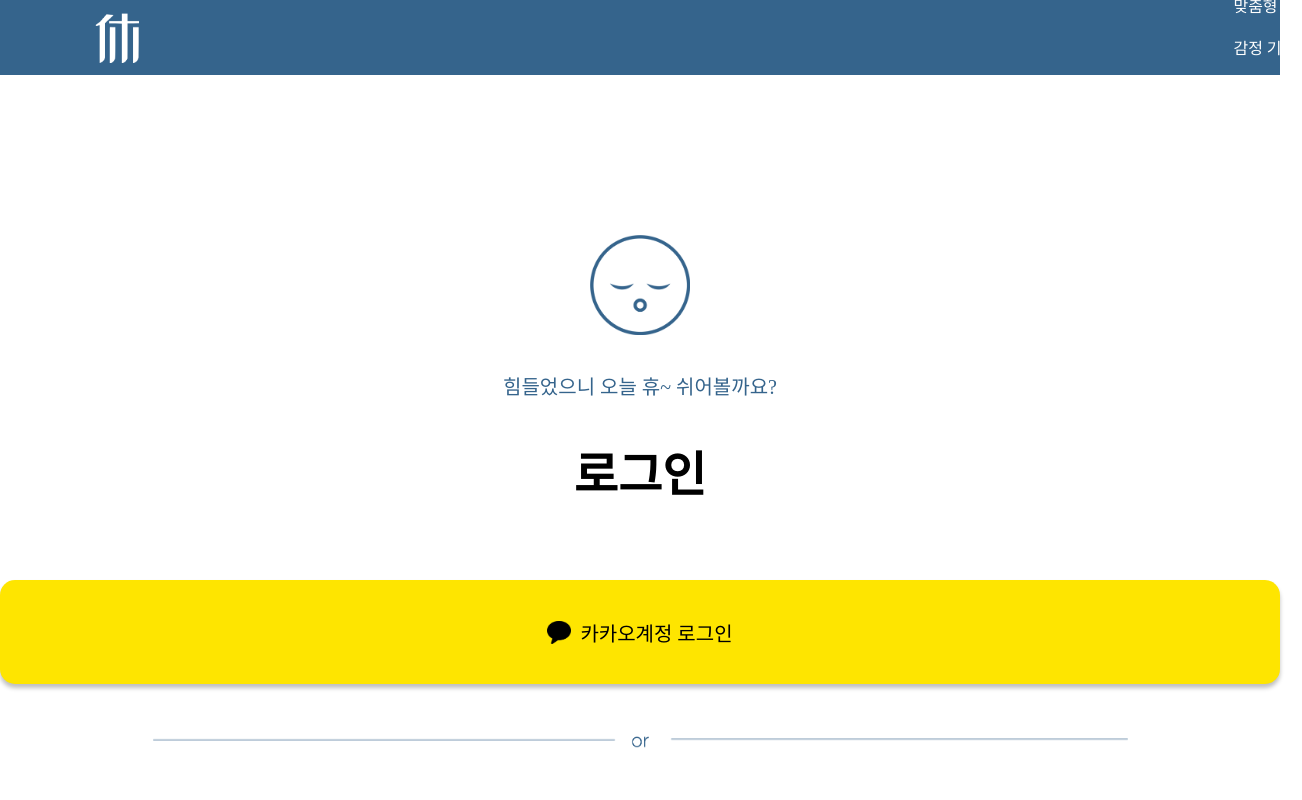
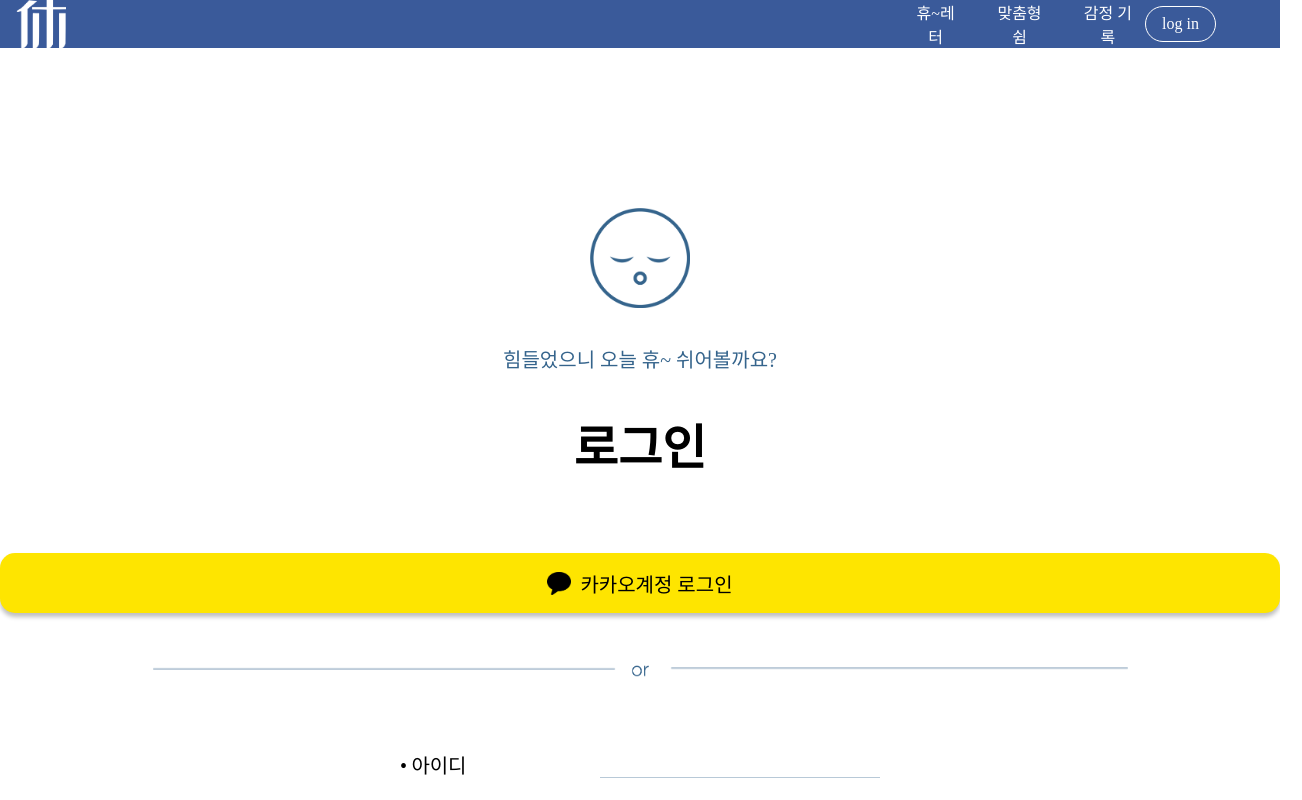
Before and after one commit to Serengeti-HYU/Hyu_frontend, a React (Create React App) app: page /login in a window 1280 px wide. Shown: the top 800 px of the page, 1302 px wide, since content can reach past the window. Built offline with nearby package versions, Linux system fonts and the light colour scheme; a web font is replaced by a local one.

Commit message:
chore: Header 수정

```diff
--- a/src/components/NoLoginHeader.jsx
+++ b/src/components/NoLoginHeader.jsx
@@ -1,105 +1,70 @@
+import React from "react";
 import styled from "styled-components";
-import { useNavigate } from "react-router-dom";
+import { Link } from "react-router-dom";
 
 const HeaderContainer = styled.div`
-  background: ${(props) => props.theme.color.blue};
-  font-size: ${(props) => props.theme.fontSize.small};
-  color: white;
+  position: relative;
   width: 100%;
-  height: 75px;
+  background-color: #3a5a9a;
+  padding: 1.5rem 0; /* 패딩을 늘려서 세로 길이를 더 크게 만듭니다 */
+`;
+
+const Logo = styled.img`
+  position: absolute;
+  left: 1rem;
+  top: 50%;
+  transform: translateY(-50%);
+  width: 50px;
+  height: 50px;
+`;
+
+const NavMenu = styled.div`
+  position: absolute;
+  left: 80%;
+  top: 50%;
+  transform: translate(-50%, -50%);
   display: flex;
   align-items: center;
-  padding-left: 5.94rem;
+`;
 
-  @media (max-width: 768px) {
-    padding-left: 1rem;
-    height: auto;
-    flex-direction: column;
-    align-items: flex-start;
-  }
+const NavItem = styled(Link)`
+  color: white;
+  text-decoration: none;
+  margin: 0 1rem;
+  font-size: 1rem;
+`;
 
-  #container {
-    display: flex;
-    gap: 4.3rem;
-    padding-left: 48.38rem;
-    align-items: center;
+const LoginButton = styled(Link)`
+  position: absolute;
+  right: 0.5rem; /* 오른쪽 여백을 줄여서 간격을 좁힙니다 */
+  top: 50%;
+  right: 5%;
+  transform: translateY(-50%);
+  color: white;
+  border: 1px solid white;
+  padding: 0.5rem 1rem;
+  border-radius: 25px;
+  text-decoration: none;
 
-    @media (max-width: 768px) {
-      padding-left: 0;
-      gap: 1rem;
-      flex-direction: column;
-      align-items: flex-start;
-      width: 100%;
-    }
-  }
 
-  button {
-    background: none;
-    border: none;
-    color: white;
-    font-size: inherit;
-    cursor: pointer;
-
-    &:focus {
-      outline: none;
-    }
-  }
-
-  #login {
-    font-weight: 700;
-    font-size: 0.875rem;
-    border: 1px solid white;
-    border-radius: 50%;
-    width: 3.125rem;
-    height: 3.125rem;
-    display: flex;
-    align-items: center;
-    justify-content: center;
-
-    @media (max-width: 768px) {
-      width: auto;
-      height: auto;
-      padding: 0.5rem 1rem;
-      border-radius: 1rem;
-    }
+  &:hover {
+    background-color: white;
+    color: #3a5a9a;
   }
 `;
 
-function NoLoginHeader() {
-  const navigate = useNavigate();
-
-  const navigateTo = (path) => {
-    navigate(path);
-  };
-
+const NoLoginHeader = () => {
   return (
     <HeaderContainer>
-      <img
-        src={`${process.env.PUBLIC_URL}/assets/logo/FaceLogoWhite.png`}
-        width={"50px"}
-        height={"50px"}
-        id="logo"
-      />
-      <div id="container">
-        <button
-          onClick={() => navigateTo("/newsletter-page")}
-          id="newsletter-page"
-        >
-          휴~레터
-        </button>
-        <button
-          onClick={() => navigateTo("/PersonalityTest")}
-          id="PersonalityTest"
-        >
-          맞춤형 쉼
-        </button>
-        <button onClick={() => navigateTo("/Record1")} id="Record1">
-          감정 기록
-        </button>
-        <div id="login">log in</div>
-      </div>
+      <Logo src="/assets/logo/LogoWhite.png" alt="Logo" />
+      <NavMenu>
+        <NavItem to="/letter">휴~레터</NavItem>
+        <NavItem to="/custom-scent">맞춤형 쉼</NavItem>
+        <NavItem to="/emotion-record">감정 기록</NavItem>
+      </NavMenu>
+      <LoginButton to="/login">log in</LoginButton>
     </HeaderContainer>
   );
-}
+};
 
 export default NoLoginHeader;
--- a/src/pages/Emotion/Record2.jsx
+++ b/src/pages/Emotion/Record2.jsx
@@ -325,6 +325,8 @@
             </EmotionButton>
           ))}
           <LockButton onClick={handleLockClick} />
+          <LockButton onClick={handleLockClick} />
+
         </EmotionBox>
         <ButtonContainer>
           <Button onClick={() => navigate(-1)}>이전으로</Button>
--- a/src/pages/Main/Login/Login.jsx
+++ b/src/pages/Main/Login/Login.jsx
@@ -3,7 +3,7 @@
 import { useNavigate } from "react-router-dom";
 
 import Footer from "../../../components/footer";
-import NoLoginHeader from "../../../components/LoginHeader";
+import NoLoginHeader from "../../../components/NoLoginHeader";
 
 const Container = styled.div`
   display: flex;
@@ -32,10 +32,6 @@
 
 const Social = styled.div`
   display: flex;
-<<<<<<< HEAD
-  width: 24rem;
-=======
->>>>>>> ed7030c9fde1fa69d2c27e5acaaf053266714e85
   height: 3.75rem;
   padding: 1.125rem 5.375rem 1.0625rem 5.375rem;
   justify-content: center;
```
